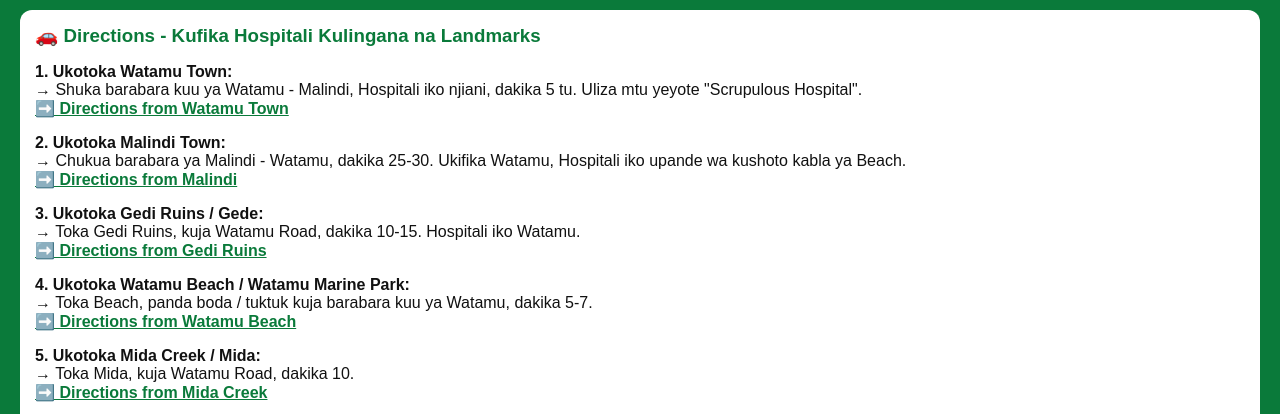
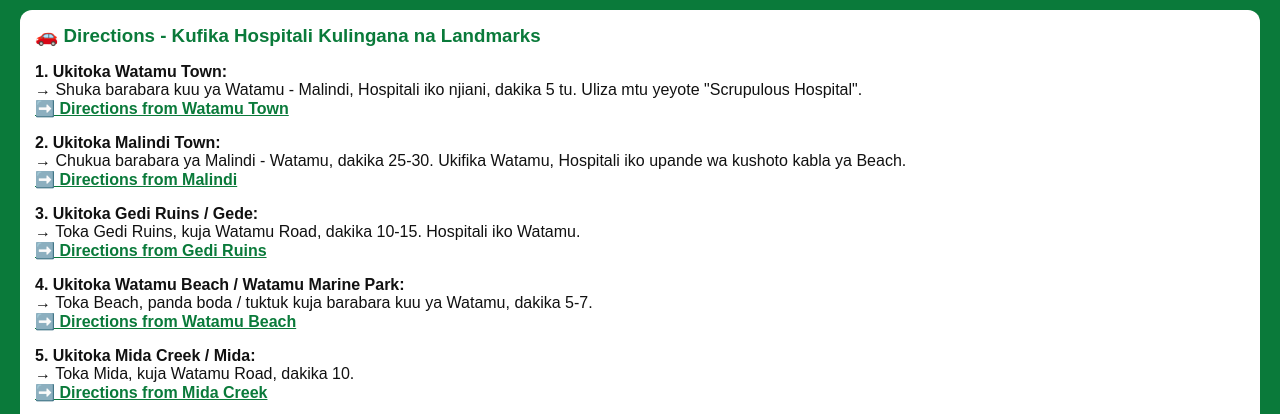
Before and after one commit to fadhililucas10-cpu/Scrupolous-Hospital-, a plain HTML site: page index.html in a window 1280 px wide. Shown: the part 1851-2265 px from the top of the page. Drawn offline with Linux system fonts and the light colour scheme.

Commit message:
Update index.html

```diff
--- a/index.html
+++ b/index.html
@@ -100,23 +100,23 @@ small{color:#555}
   <div style="background:#fff;color:#111;border-radius:12px;padding:15px">
     <h3 style="color:#0a7a3a;margin:0 0 10px">🚗 Directions - Kufika Hospitali Kulingana na Landmarks</h3>
 
-    <p><b>1. Ukotoka Watamu Town:</b><br>
+    <p><b>1. Ukitoka Watamu Town:</b><br>
     → Shuka barabara kuu ya Watamu - Malindi, Hospitali iko njiani, dakika 5 tu. Uliza mtu yeyote "Scrupulous Hospital".<br>
     <a href="https://www.google.com/maps/dir/?api=1&origin=Watamu+Town&destination=Scrupulous+Hospital+Watamu" target="_blank" style="color:#0a7a3a;font-weight:bold">➡️ Directions from Watamu Town</a></p>
 
-    <p><b>2. Ukotoka Malindi Town:</b><br>
+    <p><b>2. Ukitoka Malindi Town:</b><br>
     → Chukua barabara ya Malindi - Watamu, dakika 25-30. Ukifika Watamu, Hospitali iko upande wa kushoto kabla ya Beach.<br>
     <a href="https://www.google.com/maps/dir/?api=1&origin=Malindi&destination=Scrupulous+Hospital+Watamu" target="_blank" style="color:#0a7a3a;font-weight:bold">➡️ Directions from Malindi</a></p>
 
-    <p><b>3. Ukotoka Gedi Ruins / Gede:</b><br>
+    <p><b>3. Ukitoka Gedi Ruins / Gede:</b><br>
     → Toka Gedi Ruins, kuja Watamu Road, dakika 10-15. Hospitali iko Watamu.<br>
     <a href="https://www.google.com/maps/dir/?api=1&origin=Gedi+Ruins&destination=Scrupulous+Hospital+Watamu" target="_blank" style="color:#0a7a3a;font-weight:bold">➡️ Directions from Gedi Ruins</a></p>
 
-    <p><b>4. Ukotoka Watamu Beach / Watamu Marine Park:</b><br>
+    <p><b>4. Ukitoka Watamu Beach / Watamu Marine Park:</b><br>
     → Toka Beach, panda boda / tuktuk kuja barabara kuu ya Watamu, dakika 5-7.<br>
     <a href="https://www.google.com/maps/dir/?api=1&origin=Watamu+Beach&destination=Scrupulous+Hospital+Watamu" target="_blank" style="color:#0a7a3a;font-weight:bold">➡️ Directions from Watamu Beach</a></p>
 
-    <p><b>5. Ukotoka Mida Creek / Mida:</b><br>
+    <p><b>5. Ukitoka Mida Creek / Mida:</b><br>
     → Toka Mida, kuja Watamu Road, dakika 10.<br>
     <a href="https://www.google.com/maps/dir/?api=1&origin=Mida+Creek&destination=Scrupulous+Hospital+Watamu" target="_blank" style="color:#0a7a3a;font-weight:bold">➡️ Directions from Mida Creek</a></p>
 
```
